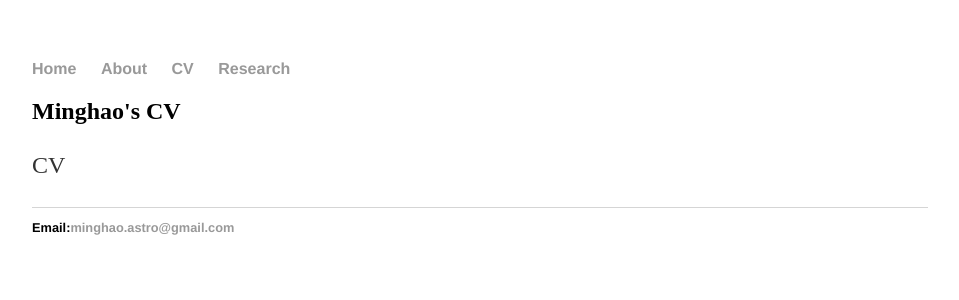
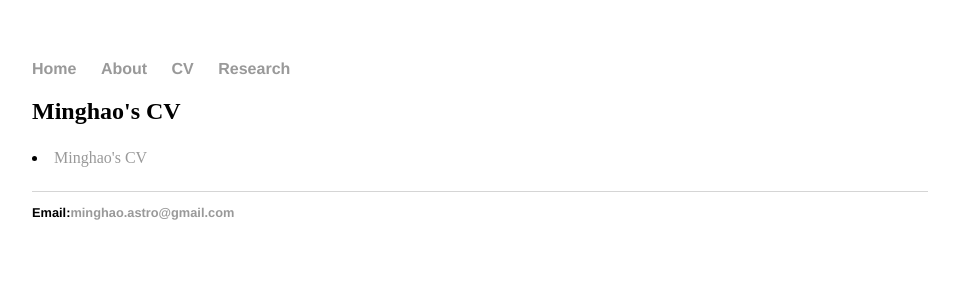
Before and after one commit to JianiDing/JianiDing.github.io, a Jekyll site: the page built from CV/index.html, in a window 1280 px wide. Shown: the top 300 px of the page, without its empty margins (160-1119 px from the left). Built offline with Jekyll 4.4.1, drawn with Linux system fonts in a browser that asks for light colours.

Commit message:
Update index.html

```diff
--- a/CV/index.html
+++ b/CV/index.html
@@ -4,6 +4,7 @@ title: Hank Quinlan's Blog
 ---
 <div class="blurb">
 	<h2>Minghao's CV</h2>
-	<p>CV
+	<p>
+		<li><a href="/CV/fakeCV">Minghao's CV</a></li>
 	</p>
 </div>
```
